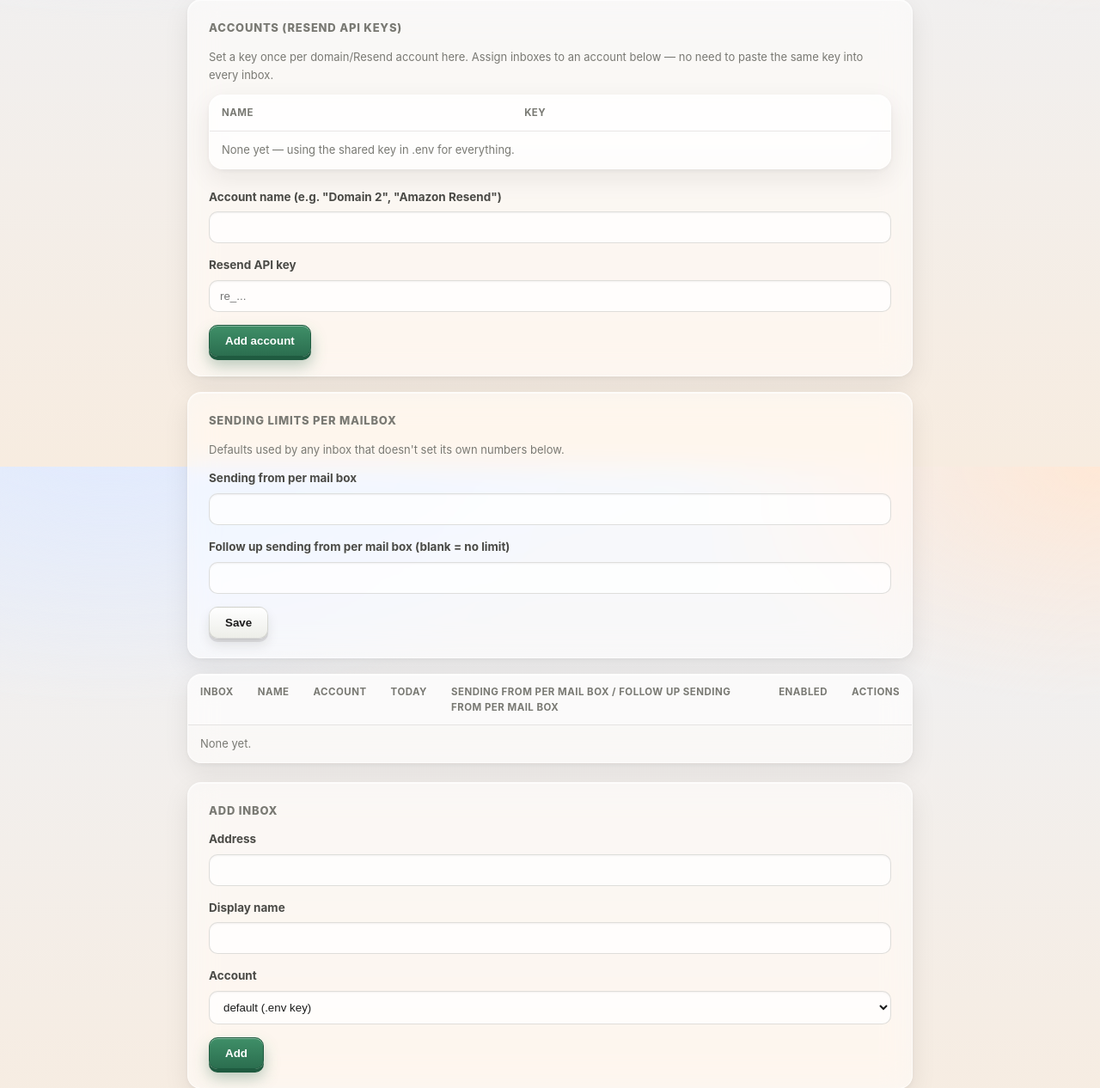
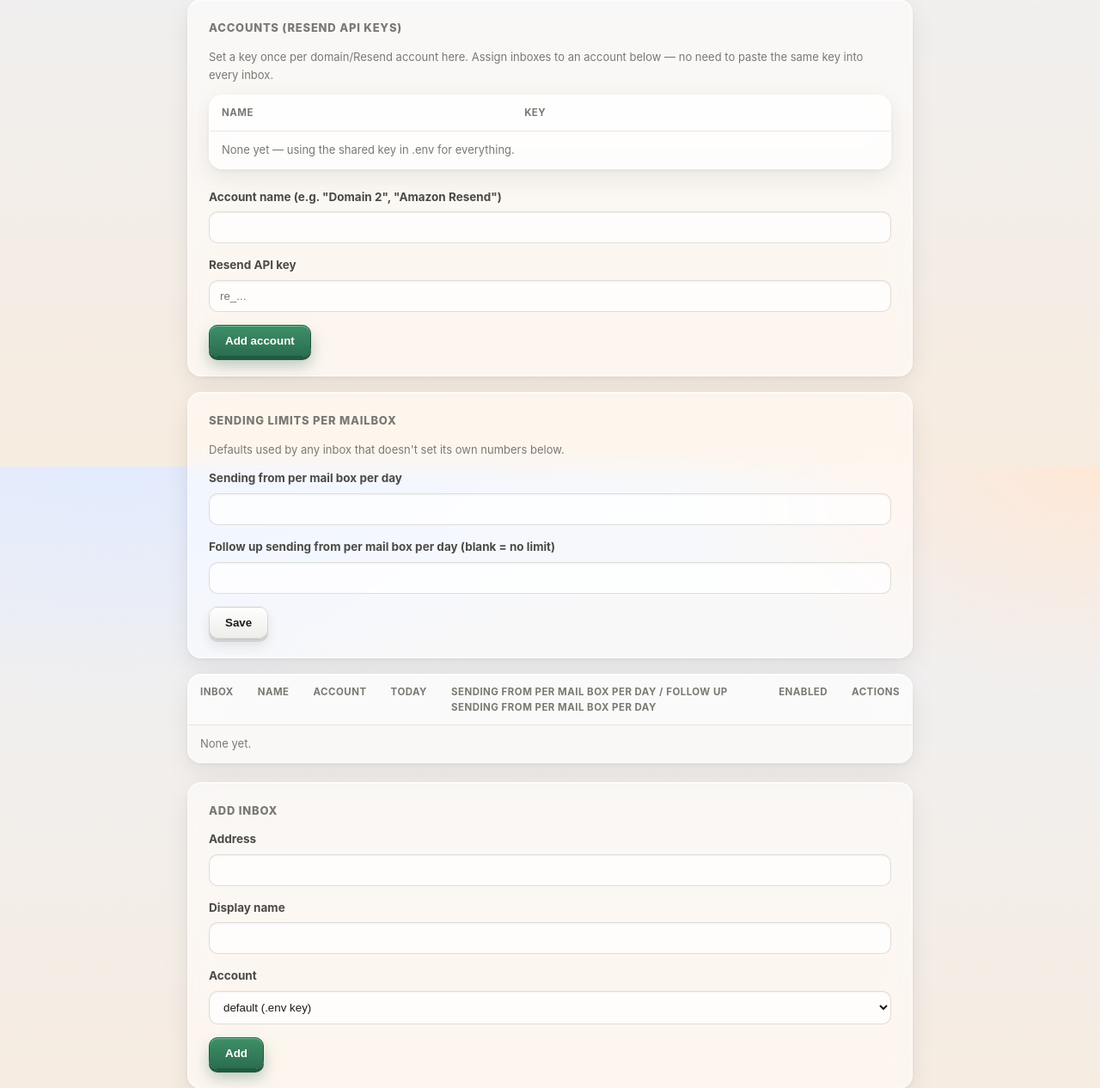
Before and after one commit to ShamratX/email-sender-bot, a Python web app: template app/templates/inboxes.html in a window 1280 px wide. Shown: the part 257-1523 px from the top of the page at 86% size. Run offline with Jinja, Linux system fonts and the light colour scheme; the template is opened without the code that fills it, so the values that code supplies are empty.

Commit message:
Add 'per day' to sending limit labels for clarity
Co-Authored-By: Claude Sonnet 5 <noreply@anthropic.com>

```diff
--- a/app/templates/inboxes.html
+++ b/app/templates/inboxes.html
@@ -33,8 +33,8 @@ no need to paste the same key into every inbox.</p>
 <h2>Sending limits per mailbox</h2>
 <p class="muted">Defaults used by any inbox that doesn't set its own numbers below.</p>
 <form method="post" action="/warmup">
-  <label>Sending from per mail box<input type="number" name="default_send_limit" value="{{ default_send_limit }}"></label>
-  <label>Follow up sending from per mail box (blank = no limit)
+  <label>Sending from per mail box per day<input type="number" name="default_send_limit" value="{{ default_send_limit }}"></label>
+  <label>Follow up sending from per mail box per day (blank = no limit)
     <input type="number" name="default_followup_limit" value="{{ default_followup_limit or '' }}"></label>
   <button>Save</button>
 </form>
@@ -42,7 +42,7 @@ no need to paste the same key into every inbox.</p>
 
 <table>
 <tr><th>Inbox</th><th>Name</th><th>Account</th><th>Today</th>
-    <th>Sending from per mail box / Follow up sending from per mail box</th><th>Enabled</th><th>Actions</th></tr>
+    <th>Sending from per mail box per day / Follow up sending from per mail box per day</th><th>Enabled</th><th>Actions</th></tr>
 {% for row in rows %}
 <tr>
   <td>{{ row.email }}</td>
```
